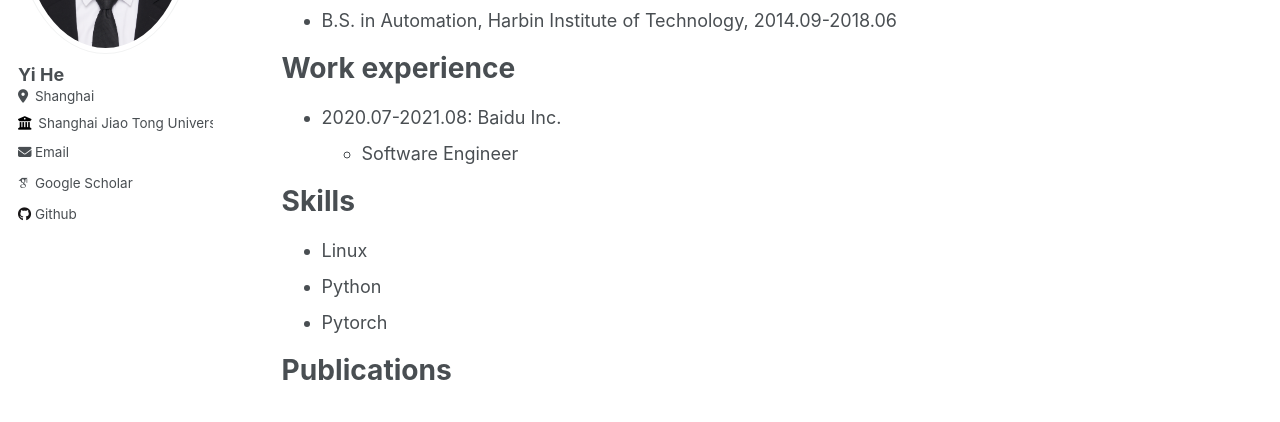
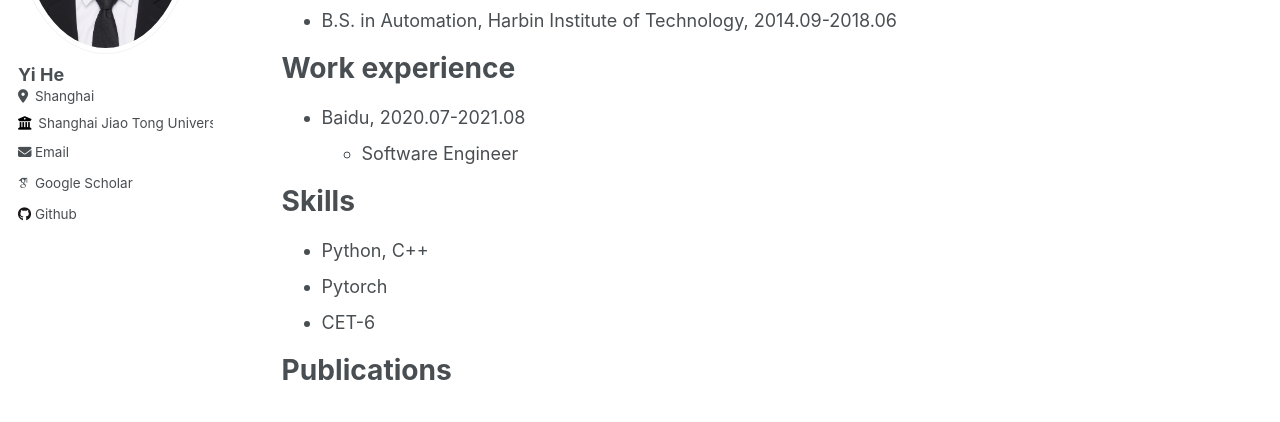
Before and after one commit to heyi0616/heyi0616.github.io, a Jekyll site: the page built from _pages/cv.md, in a window 1280 px wide and 900 px high. Shown: the part 292-714 px from the top of the window. Built offline with Jekyll 4.4.1, drawn with Linux system fonts in a browser that asks for light colours; some web fonts are replaced.

Commit message:
Update cv.md

```diff
--- a/_pages/cv.md
+++ b/_pages/cv.md
@@ -17,14 +17,14 @@ Education
 
 Work experience
 ======
-* 2020.07-2021.08: Baidu Inc.
+* Baidu, 2020.07-2021.08
   * Software Engineer
 
 Skills
 ======
-* Linux
-* Python
+* Python, C++
 * Pytorch
+* CET-6
 
 Publications
 ======
```
